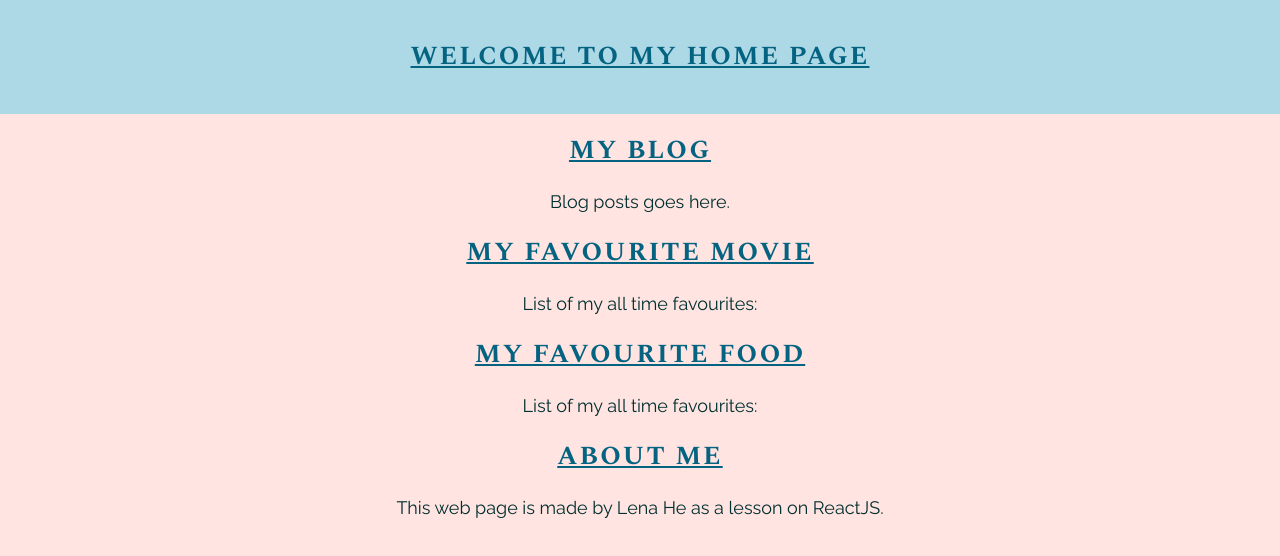
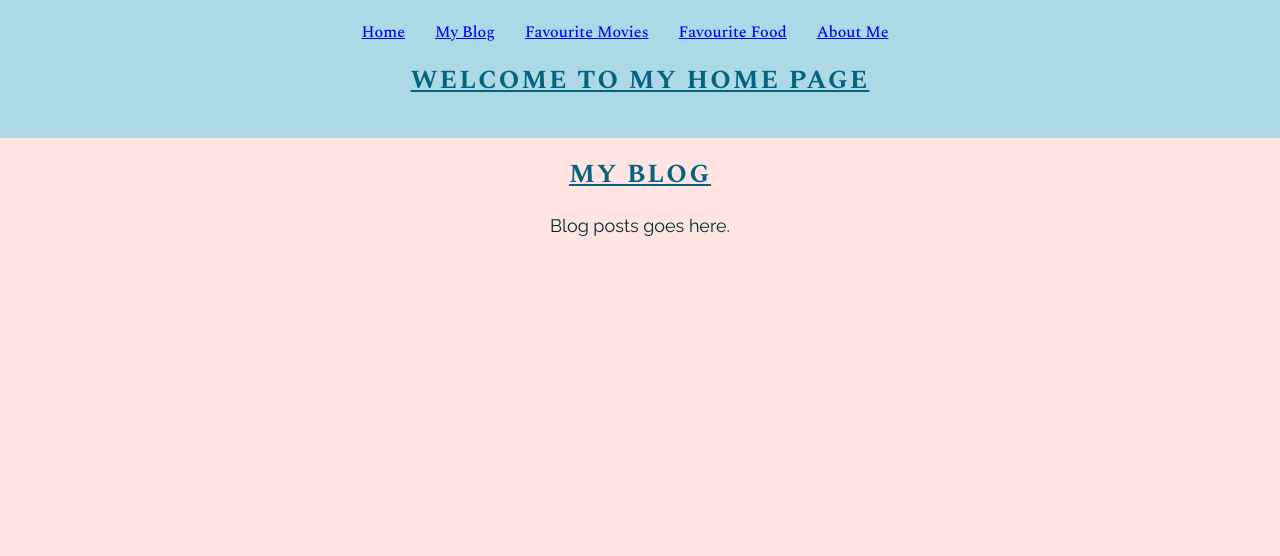
Before and after one commit to leneehe/react-intro, a React (Create React App) app in the folder blog2/: page / in a window 1280 px wide. Shown: the top 556 px of the page. Built offline with nearby package versions, Linux system fonts and the light colour scheme.

Commit message:
Create routing for all component pages

```diff
--- a/blog2/package.json
+++ b/blog2/package.json
@@ -3,8 +3,10 @@
   "version": "0.1.0",
   "private": true,
   "dependencies": {
+    "npm": "^5.7.1",
     "react": "^16.2.0",
     "react-dom": "^16.2.0",
+    "react-router-dom": "^4.2.2",
     "react-scripts": "1.1.1"
   },
   "scripts": {
--- a/blog2/src/App.js
+++ b/blog2/src/App.js
@@ -3,18 +3,35 @@ import Post from './Post'
 import Movie from './Movie'
 import Food from './Food'
 import About from './About'
+
+import {
+  BrowserRouter as Router,
+  Route,
+  Link
+} from 'react-router-dom'
+
 import './App.css';
 
 const App = props => (
-  <div className="App">
-    <header className="App-header">
-      <h1 className="App-title">Welcome to My Home Page</h1>
-    </header>
-    <Post />
-    <Movie />
-    <Food />
-    <About />
-  </div>
+  <Router>
+    <div className="App">
+      <header className="App-header">
+        <nav>
+          <Link to="/">Home</Link>
+          <Link to="/blog">My Blog</Link>
+          <Link to="/movie">Favourite Movies</Link>
+          <Link to="/food">Favourite Food</Link>
+          <Link to="/about">About Me</Link>
+        </nav>
+        <h1 className="App-title">Welcome to My Home Page</h1>
+      </header>
+      <Route exact path="/" component={Post}/>
+      <Route path="/blog" component={Post}/>
+      <Route path="/movie" component={Movie}/>
+      <Route path="/food" component={Food} />
+      <Route path="/about" component={About} />
+    </div>
+  </Router>
 )
 
 export default App;
```
Also changed, not shown: 1 other file (tests, documents, lock files or other folders).
